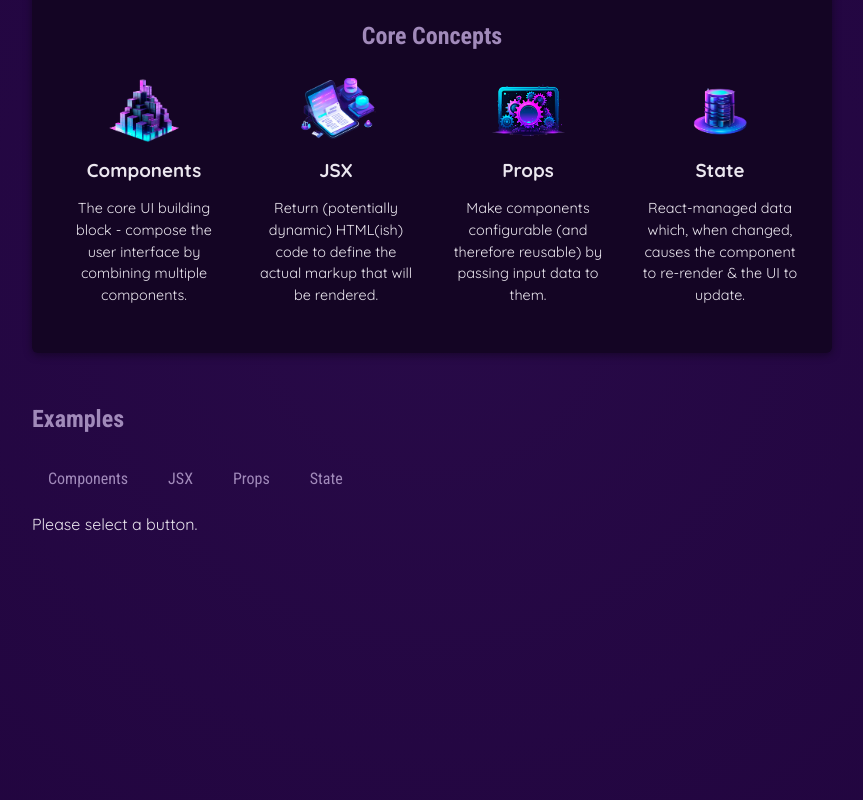
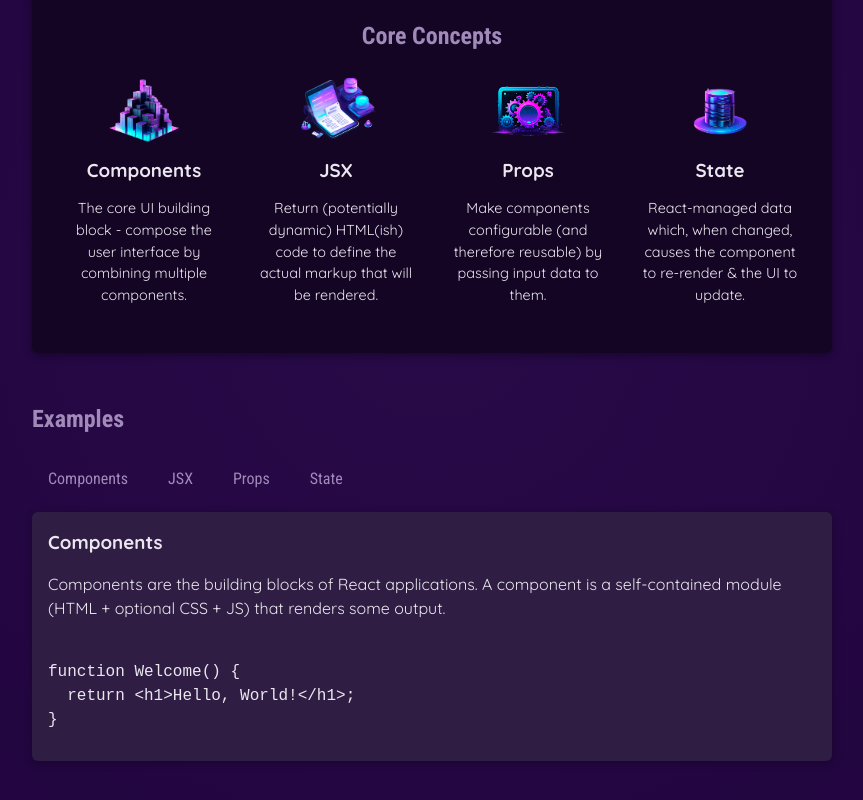
Before and after one commit to DebuggerSage/react-2024-tuitorial, a React (Vite) app: page / in a window 1280 px wide. Shown: the part 346-1146 px from the top of the page, without its empty margins (208-1071 px from the left). Built offline with nearby package versions, Linux system fonts and the light colour scheme.

Commit message:
03-21. Deriving & Outputting Data Based on State

```diff
--- a/src/App.jsx
+++ b/src/App.jsx
@@ -3,14 +3,14 @@
 import CoreConcept from './components/CoreConcept.jsx';
 import TabButton from './components/TabButton.jsx';
 
-import { CORE_CONCEPTS } from './data'
+import { CORE_CONCEPTS, EXAMPLES } from './data'
 
 function App() {
-  const [ selectedTopic, setSelectedTopic ] = useState('Please select a button.');
+  const [ selectedTopic, setSelectedTopic ] = useState('components');
 
   function handleSelect(selectedButton){
     setSelectedTopic(selectedButton);
-    console.log(selectedButton);
+    console.log(selectedTopic);
   }
   return (
     <div>
@@ -37,7 +37,15 @@
             <TabButton onSelect={() => handleSelect('props')}>Props</TabButton>
             <TabButton onSelect={() => handleSelect('state')}>State</TabButton>
           </menu>
-          {selectedTopic}
+          <div id="tab-content">
+            <h3>{EXAMPLES[selectedTopic].title}</h3>
+            <p>{EXAMPLES[selectedTopic].description}</p>
+            <pre>
+              <code>
+                {EXAMPLES[selectedTopic].code}
+              </code>
+            </pre>
+          </div>
         </section>
       </main>
     </div>
--- a/src/data.js
+++ b/src/data.js
@@ -29,3 +29,54 @@
       'React-managed data which, when changed, causes the component to re-render & the UI to update.',
   },
 ];
+
+export const EXAMPLES = {
+  components: {
+    title: 'Components',
+    description:
+      'Components are the building blocks of React applications. A component is a self-contained module (HTML + optional CSS + JS) that renders some output.',
+    code: `
+function Welcome() {
+  return <h1>Hello, World!</h1>;
+}`,
+  },
+  jsx: {
+    title: 'JSX',
+    description:
+      'JSX is a syntax extension to JavaScript. It is similar to a template language, but it has full power of JavaScript (e.g., it may output dynamic content).',
+    code: `
+<div>
+  <h1>Welcome {userName}</h1>
+  <p>Time to learn React!</p>
+</div>`,
+  },
+  props: {
+    title: 'Props',
+    description:
+      'Components accept arbitrary inputs called props. They are like function arguments.',
+    code: `
+function Welcome(props) {
+  return <h1>Hello, {props.name}</h1>;
+}`,
+  },
+  state: {
+    title: 'State',
+    description:
+      'State allows React components to change their output over time in response to user actions, network responses, and anything else.',
+    code: `
+function Counter() {
+  const [isVisible, setIsVisible] = useState(false);
+
+  function handleClick() {
+    setIsVisible(true);
+  }
+
+  return (
+    <div>
+      <button onClick={handleClick}>Show Details</button>
+      {isVisible && <p>Amazing details!</p>}
+    </div>
+  );
+}`,
+  },
+};
```
